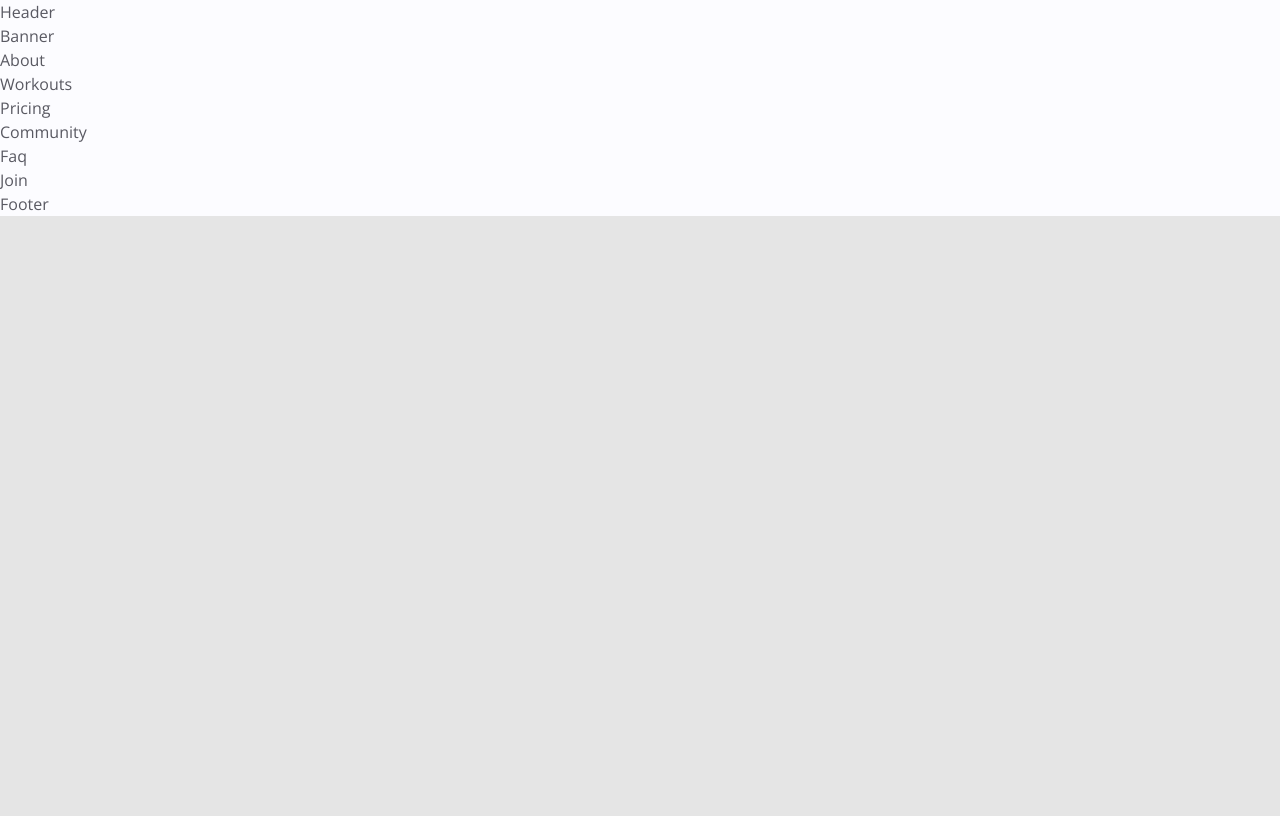
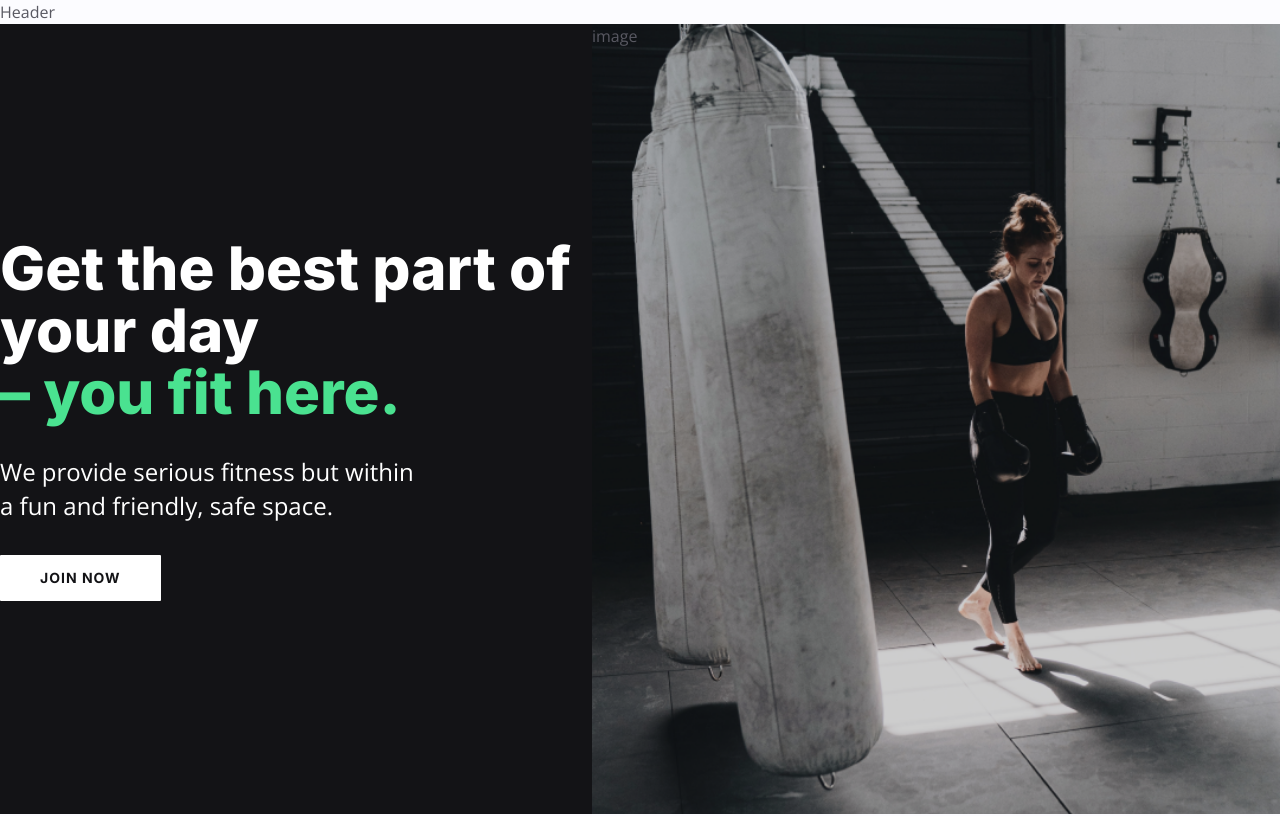
Before and after one commit to MaksBernatowicz/personal-trainer-landing, a React (Create React App) app: page / in a window 1280 px wide. Shown: the top 816 px of the page. Built offline with nearby package versions, Linux system fonts and the light colour scheme; the HTML template or start-up script is replaced by a standard one.

Commit message:
finished Banner section

```diff
--- a/src/App.js
+++ b/src/App.js
@@ -17,6 +17,10 @@
 
 const App = () => {
   // aos initialization
+  Aos.init({
+    duration: 2500,
+    delay: 400,
+  })
   return (
     <div className='max-w-[1440px] mx-auto bg-page overflow-hidden relative'>
       <Header />
--- a/src/components/Banner.js
+++ b/src/components/Banner.js
@@ -1,7 +1,46 @@
 import React from 'react';
 
+import { banner } from '../data';
+
 const Banner = () => {
-  return <div>Banner</div>;
+  // destructure banner data
+  const { titlePart1, titlePart2, subtitle, textBtn } = banner;
+  return <section className='bg-neutral-500 h-[790px]'>
+    <div className='flex items-center h-full relative -space-x-48 lg:-space-x-24'>
+      {/* text */}
+      <div className='text-white flex-1 z-10 pl-6 lg:pl-0'>
+        <h1
+          className='h1 text-white mb-8'
+          data-aos='fade-down'
+          data-aos-delay='500'
+        >
+          {titlePart1} <br /> <span className='text-primary-200'>{titlePart2}</span>
+        </h1>
+        <p
+          className='max-w-[415px] text-body-md lg:text-body-lg mb-8'
+          data-aos='fade-down'
+          data-aos-delay='600'
+        >
+          {subtitle}
+        </p>
+        <button
+          className='btn btn-sm lg:btn-lg btn-secondary'
+          data-aos='fade-down'
+          data-aos-delay='700'
+        >
+          {textBtn}
+        </button>
+      </div>
+      {/* image */}
+      <div
+        className='bg-blue-300 w-full h-full bg-banner bg-cover bg-right lg:bg-center bg-no-repeat flex-1'
+        data-aos='fade-right'
+        data-aos-delay='900'
+      >
+        image
+      </div>
+    </div>
+  </section>;
 };
 
 export default Banner;
```
